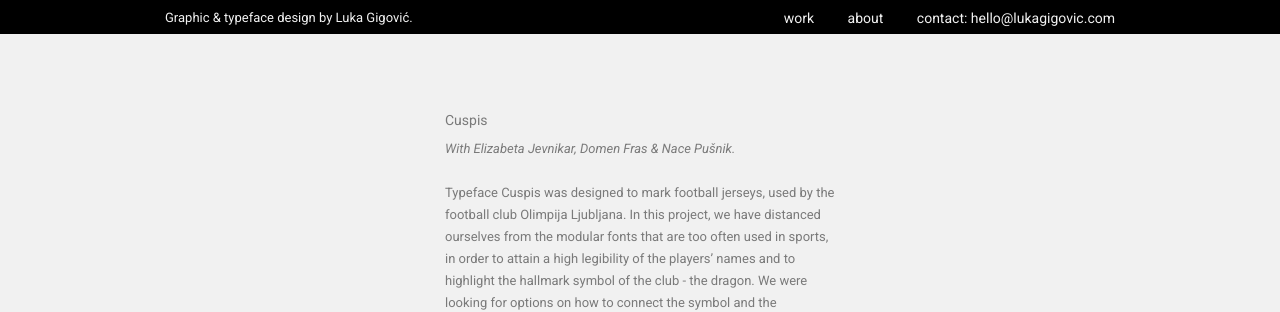
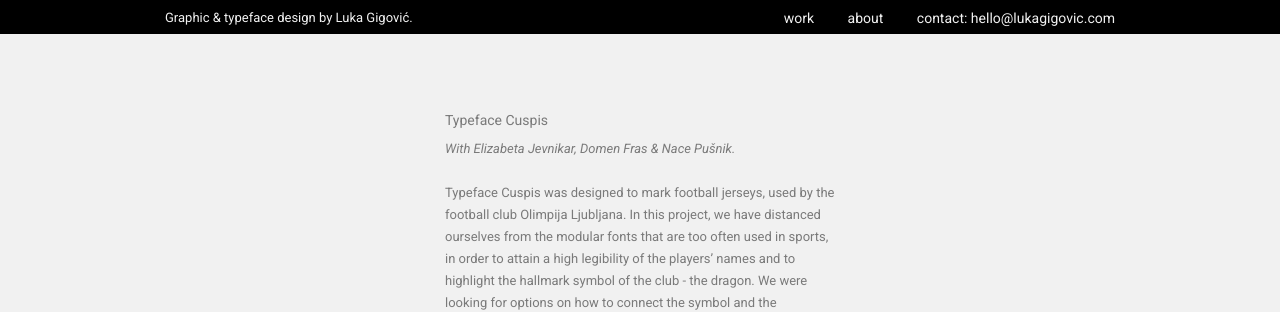
Before and after one commit to lukagigo/lukagigo.github.io, a Jekyll site: the page built from _posts/2016-08-30-cuspis.markdown, in a window 1280 px wide and 900 px high. Shown: the top 312 px of the window. Built offline with Jekyll 4.4.1, drawn with Linux system fonts in a browser that asks for light colours; nearby versions of some CDN libraries.

Commit message:
slike updejt

```diff
--- a/_posts/2016-08-30-cuspis.markdown
+++ b/_posts/2016-08-30-cuspis.markdown
@@ -1,5 +1,5 @@
 ---
-title: Cuspis
+title: Typeface Cuspis
 date: '2017-02-21 14:43:00'
 layout: post
 description: Typeface for Olimpija Football club jerseys
@@ -9,7 +9,7 @@ size: velik
 
 <div class="post-header center">
 <h1 class="post-title" itemprop="name headline">
-  Cuspis
+  Typeface Cuspis
 </h1>
 </div>
 
--- a/_posts/2016-08-30-parlov.markdown
+++ b/_posts/2016-08-30-parlov.markdown
@@ -15,7 +15,6 @@ size: velik
 
 {: .post-text }
 The Parlov font family is primarily used for marking sports jerseys, but it can also be used as a regular display typeface. It is composed of two types of thickness, semi-bold and bold, and separately designed digits that can be used in a variety of different combinations. The basic form of the characters and digits is represented by a truncated rectangle that gives this font a strong, stable and confident look.
-  \\
   \\
 The idea behind this project was to design a new font that is similar to the ones mostly used on sports jerseys, while improving them: this font should support a majority of languages that use Latin characters and is not too thick. Unlike the majority of such fonts, the width of the vertical stroke is not too large and allows us to improve our visual communication by distancing ourselves from the observer, as the counter space is not closing in too quickly. Despite of this, a thicker version of the font was designed in order to satisfy potential exceptional wishes of the font's users.
 
```
Also changed, not shown: _posts/2017-02-12-portfoliowebsite.md (renamed from _posts/2017-02-12-website.md, +4 -3 lines), _posts/2017-02-04-dubrovnik.md (renamed from _posts/2017-02-04-ladja.md), _posts/2017-02-04-parlovjerseys.md (renamed from _posts/2017-02-04-dresi.md), img/Project Thumbnails/alcohole.png, img/Project Thumbnails/ceskisen.png, img/Project Thumbnails/kimonojapan2.png, img/Project Thumbnails/rusposter.png, 1 other file.
